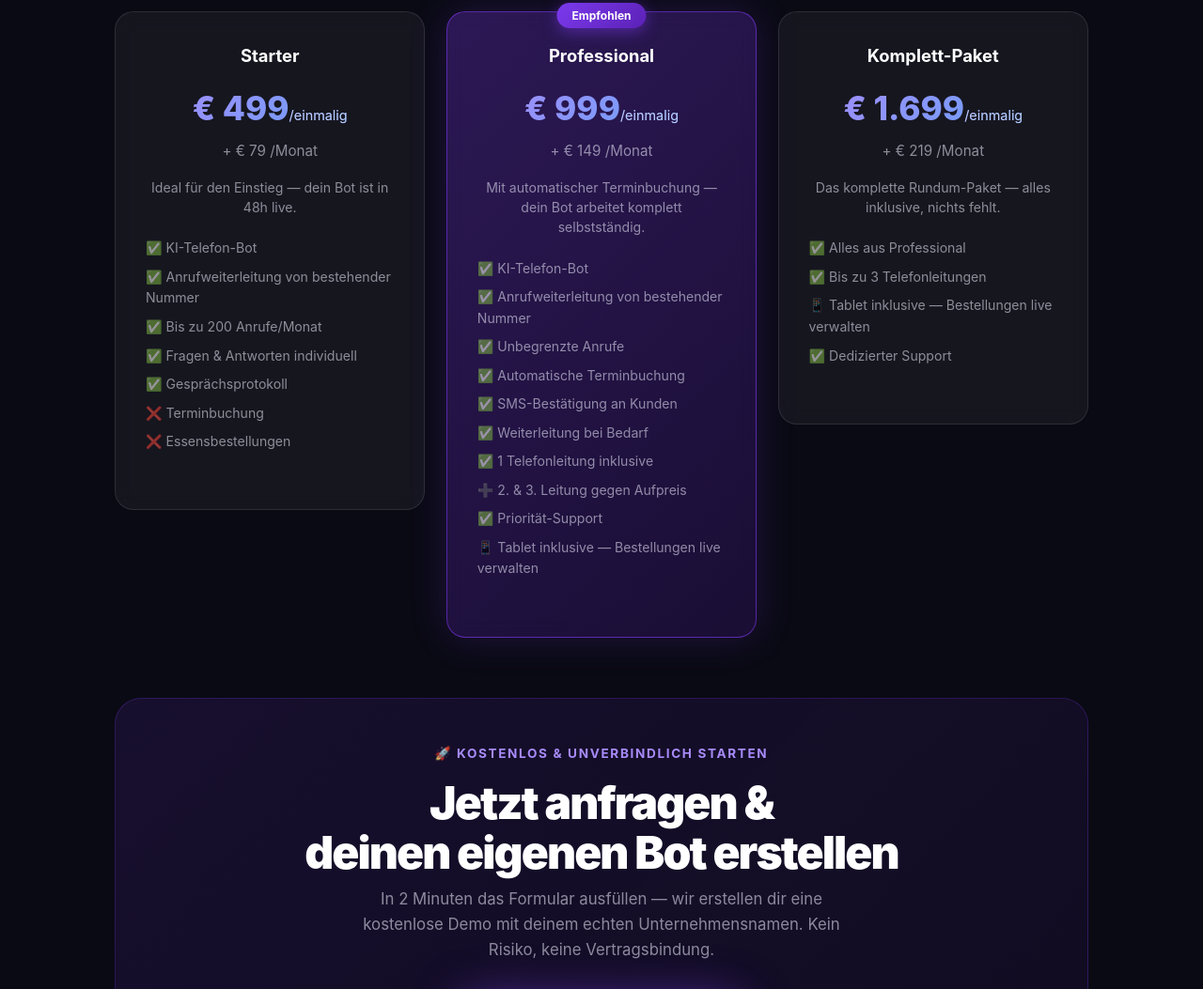
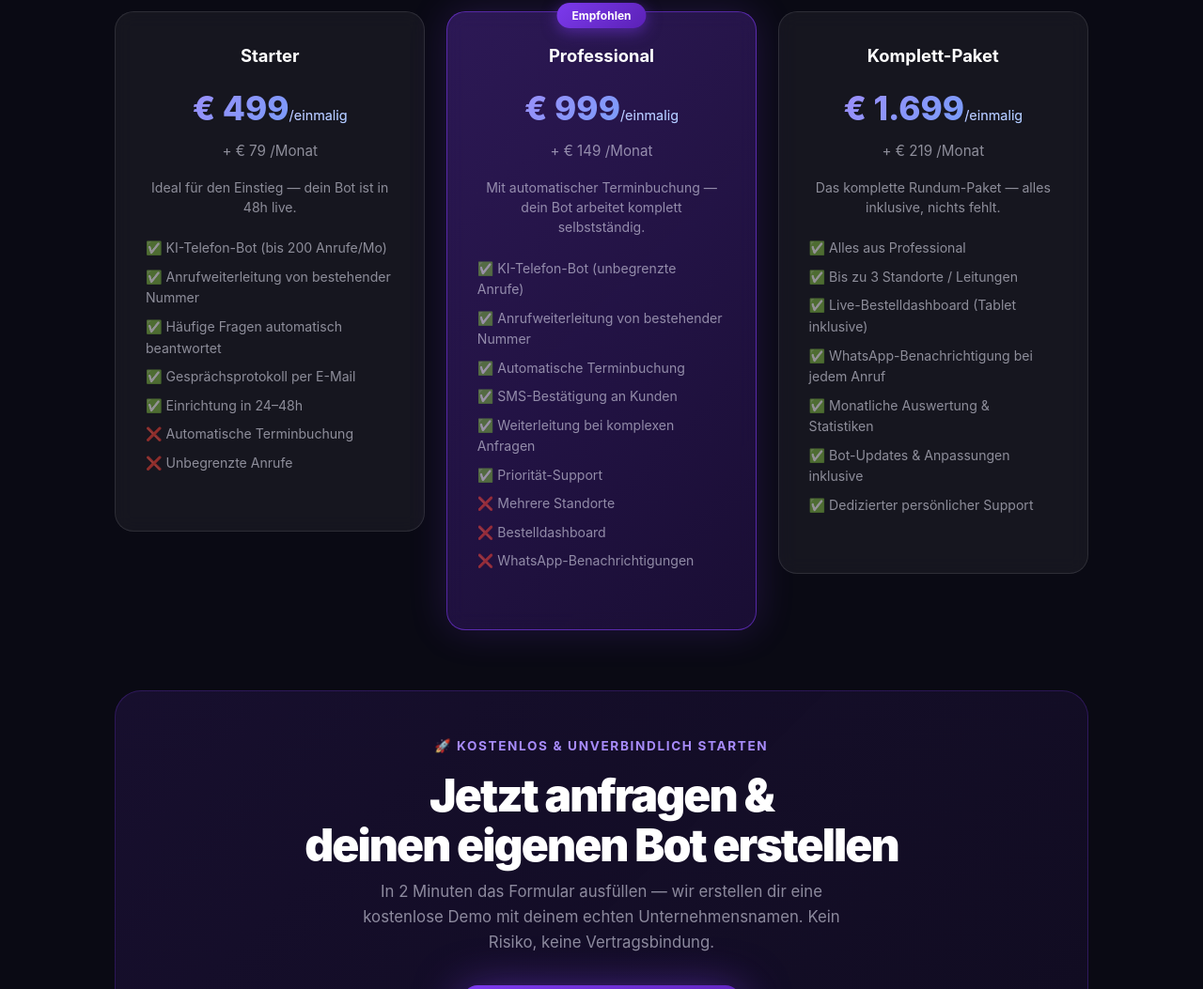
Before and after one commit to xypherxai-sudo/xyphone, a website: page index.html in a window 1280 px wide. Shown: the part 5071-6124 px from the top of the page at 94% size. Drawn offline with Linux system fonts and the light colour scheme.

Commit message:
Redesign packages: clear progression Starter < Professional < Komplett

```diff
--- a/index.html
+++ b/index.html
@@ -289,13 +289,13 @@
           <div class="preis-monthly">+ € 79 <span>/Monat</span></div>
           <p class="paket-desc">Ideal für den Einstieg — dein Bot ist in 48h live.</p>
           <ul>
-            <li>✅ KI-Telefon-Bot</li>
+            <li>✅ KI-Telefon-Bot (bis 200 Anrufe/Mo)</li>
             <li>✅ Anrufweiterleitung von bestehender Nummer</li>
-            <li>✅ Bis zu 200 Anrufe/Monat</li>
-            <li>✅ Fragen & Antworten individuell</li>
-            <li>✅ Gesprächsprotokoll</li>
-            <li>❌ Terminbuchung</li>
-            <li>❌ Essensbestellungen</li>
+            <li>✅ Häufige Fragen automatisch beantwortet</li>
+            <li>✅ Gesprächsprotokoll per E-Mail</li>
+            <li>✅ Einrichtung in 24–48h</li>
+            <li>❌ Automatische Terminbuchung</li>
+            <li>❌ Unbegrenzte Anrufe</li>
           </ul>
         </div>
         <div class="paket featured">
@@ -305,16 +305,15 @@
           <div class="preis-monthly">+ € 149 <span>/Monat</span></div>
           <p class="paket-desc">Mit automatischer Terminbuchung — dein Bot arbeitet komplett selbstständig.</p>
           <ul>
-            <li>✅ KI-Telefon-Bot</li>
+            <li>✅ KI-Telefon-Bot (unbegrenzte Anrufe)</li>
             <li>✅ Anrufweiterleitung von bestehender Nummer</li>
-            <li>✅ Unbegrenzte Anrufe</li>
             <li>✅ Automatische Terminbuchung</li>
             <li>✅ SMS-Bestätigung an Kunden</li>
-            <li>✅ Weiterleitung bei Bedarf</li>
-            <li>✅ 1 Telefonleitung inklusive</li>
-            <li>➕ 2. &amp; 3. Leitung gegen Aufpreis</li>
+            <li>✅ Weiterleitung bei komplexen Anfragen</li>
             <li>✅ Priorität-Support</li>
-            <li>📱 Tablet inklusive — Bestellungen live verwalten</li>
+            <li>❌ Mehrere Standorte</li>
+            <li>❌ Bestelldashboard</li>
+            <li>❌ WhatsApp-Benachrichtigungen</li>
           </ul>
         </div>
         <div class="paket">
@@ -324,9 +323,12 @@
           <p class="paket-desc">Das komplette Rundum-Paket — alles inklusive, nichts fehlt.</p>
           <ul>
             <li>✅ Alles aus Professional</li>
-            <li>✅ Bis zu 3 Telefonleitungen</li>
-            <li>📱 Tablet inklusive — Bestellungen live verwalten</li>
-            <li>✅ Dedizierter Support</li>
+            <li>✅ Bis zu 3 Standorte / Leitungen</li>
+            <li>✅ Live-Bestelldashboard (Tablet inklusive)</li>
+            <li>✅ WhatsApp-Benachrichtigung bei jedem Anruf</li>
+            <li>✅ Monatliche Auswertung & Statistiken</li>
+            <li>✅ Bot-Updates & Anpassungen inklusive</li>
+            <li>✅ Dedizierter persönlicher Support</li>
           </ul>
         </div>
       </div>
```
